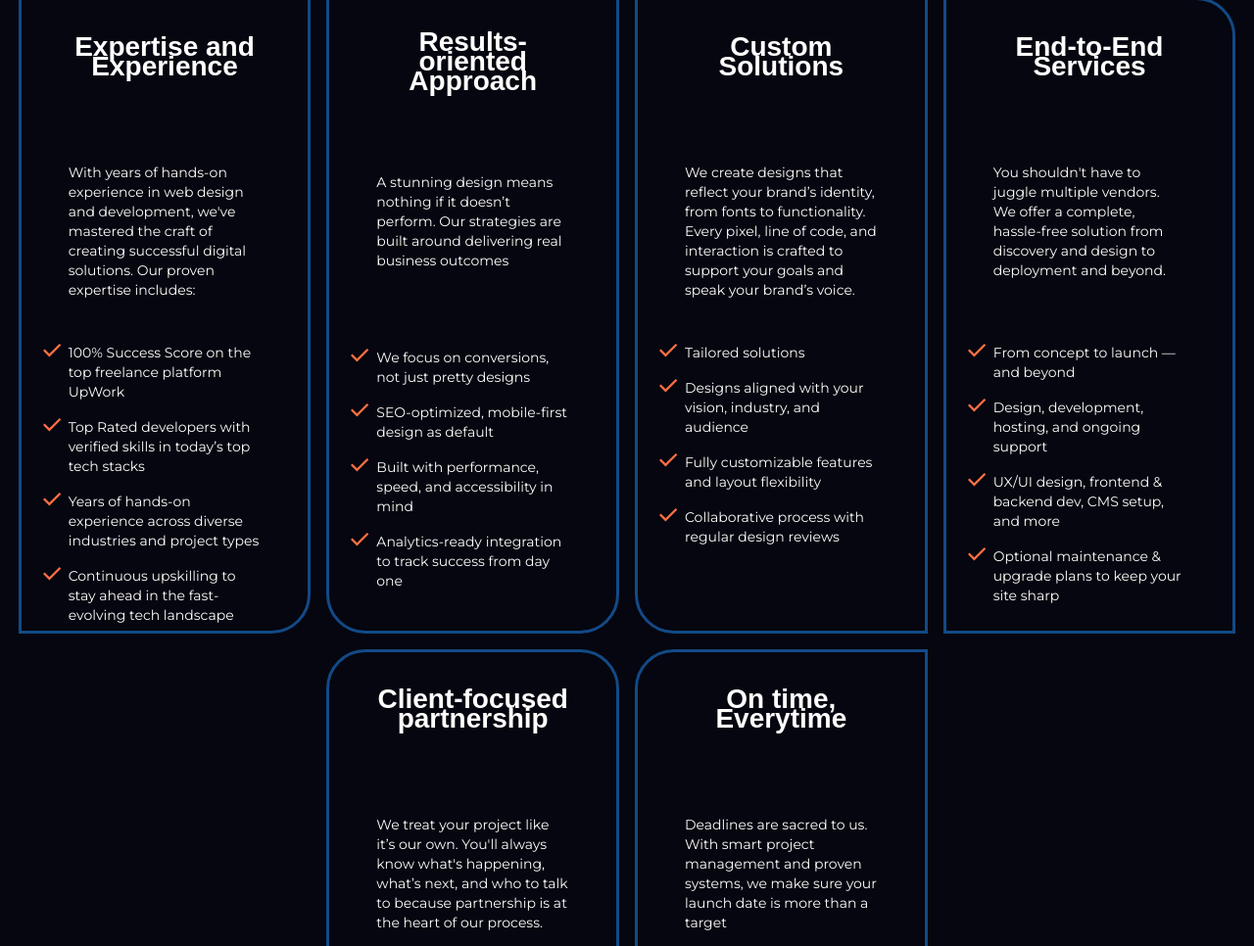
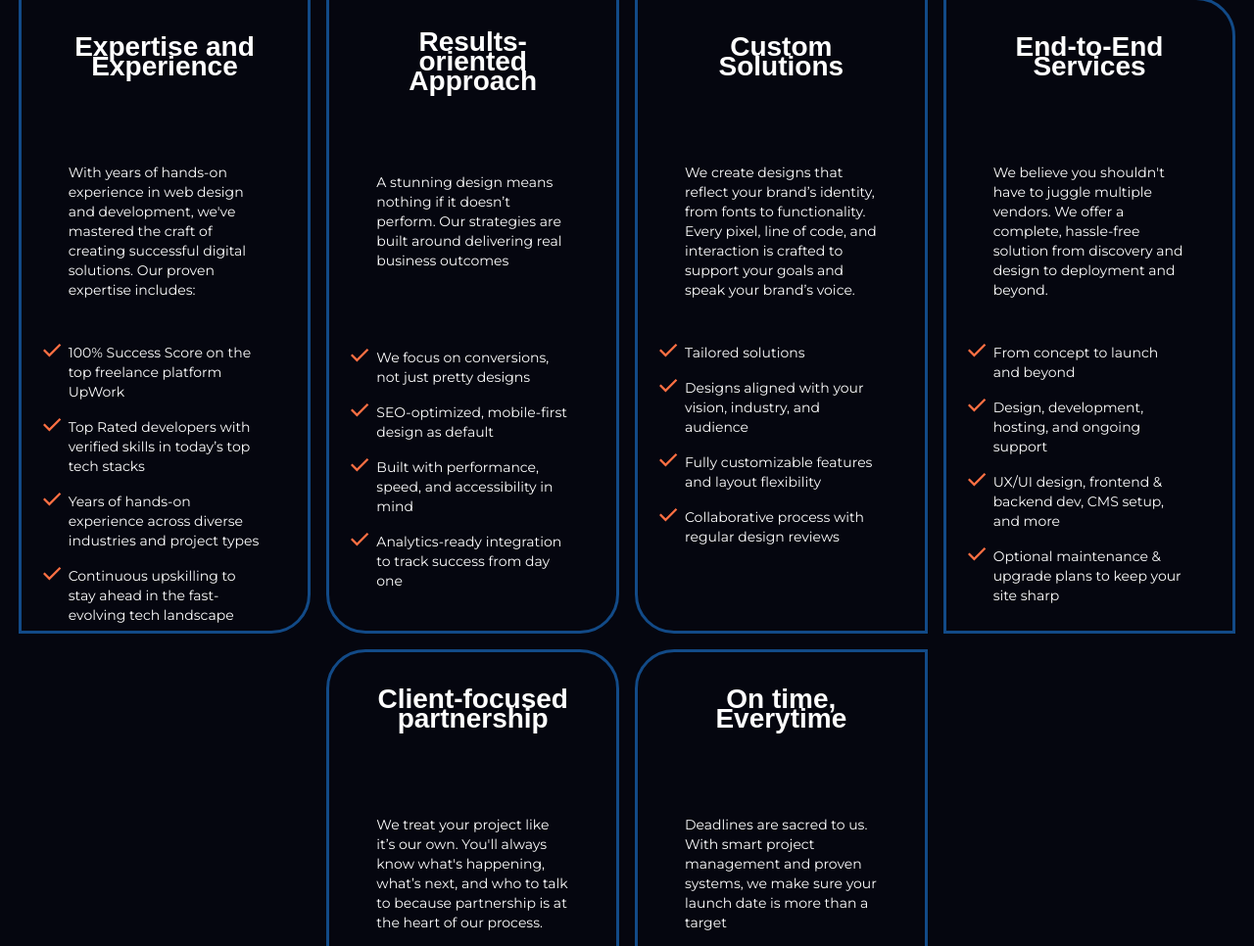
Before and after one commit to ismail-ahmad/Design-Gravitas, a plain HTML site: page index.html in a window 1280 px wide. Shown: the part 1759-2725 px from the top of the page at 98% size. Drawn offline with Linux system fonts and the light colour scheme; a web font is replaced by a local one.

Commit message:
Update index.html

```diff
--- a/index.html
+++ b/index.html
@@ -648,9 +648,9 @@
             </div>
             <div class="wcu-card">
                 <h3 class="wcu-card-heading">End-to-End Services</h3>
-                <p>You shouldn't have to juggle multiple vendors. We offer a complete, hassle-free solution from discovery and design to deployment and beyond.</p>
+                <p>We believe you shouldn't have to juggle multiple vendors. We offer a complete, hassle-free solution from discovery and design to deployment and beyond.</p>
                 <ul>
-                    <li>From concept to launch — and beyond</li>
+                    <li>From concept to launch and beyond</li>
                     <li>Design, development, hosting, and ongoing support</li>
                     <li>UX/UI design, frontend & backend dev, CMS setup, and more</li>
                     <li>Optional maintenance & upgrade plans to keep your site sharp</li>
```
